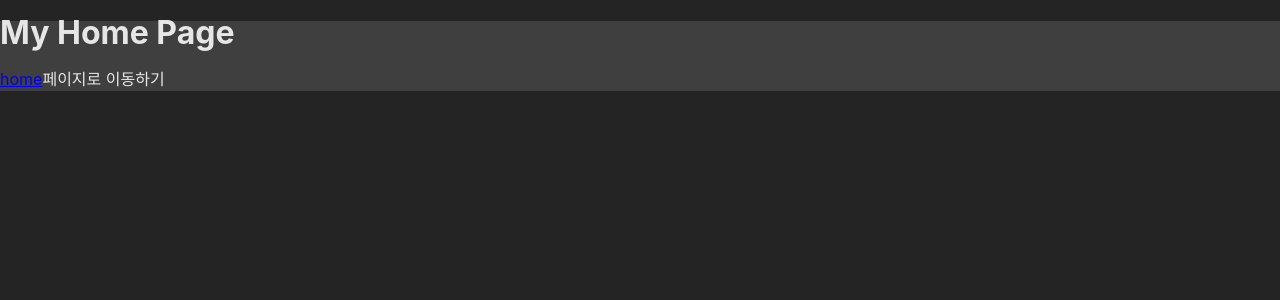
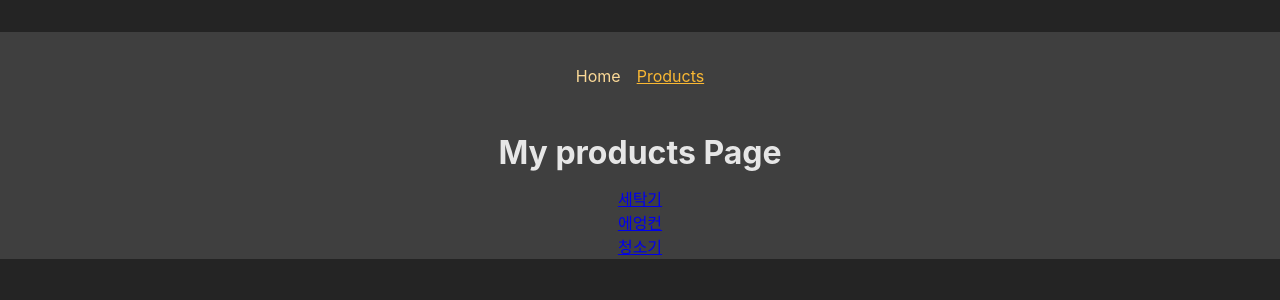
Before and after one commit to binwoojoo/react-study202406, a React (Create React App) app: page /products in a window 1280 px wide. Shown: the top 300 px of the page. Built offline with nearby package versions, Linux system fonts and the light colour scheme.

Commit message:
동적 라우팅

```diff
--- a/src/App.js
+++ b/src/App.js
@@ -1,17 +1,27 @@
 import React from "react";
 import Home from "./components/RouteExample/pages/home";
 import Products from "./components/RouteExample/pages/Products";
-import { createBrowserRouter,RouterProvider } from "react-router-dom";
+import RootLayout from "./components/RouteExample/layout/RootLayout";
+import { createBrowserRouter, RouterProvider } from "react-router-dom";
+import ErrorPage from "./components/RouteExample/pages/ErrorPage";
+import ProductDetail from "./components/RouteExample/pages/ProductDetail";
 
+// 라우터 설정
 const router = createBrowserRouter([
-  { path: "/", element:<Home /> },
-  { path: "/products", element:<Products/> }
+  {
+    path: "/",
+    element: <RootLayout />,
+    errorElement: <ErrorPage />,
+    children: [
+      { index: true, element: <Home /> },
+      { path: "products", element: <Products /> },
+      { path: "products/:prodId/page/:pageNo", element: <ProductDetail /> },
+    ],
+  },
 ]);
 
 const App = () => {
-  return (
-   <RouterProvider router={router}/>
-  );
+  return <RouterProvider router={router} />;
 };
 
 export default App;
--- /dev/null
+++ b/src/components/RouteExample/layout/MainNavigaion.js
@@ -0,0 +1,33 @@
+import React from "react";
+import { NavLink } from "react-router-dom";
+import styles from "./MainNavigaion.module.scss";
+
+const MainNavigation = () => {
+  const activeFn = ({ isActive }) => {
+    // NavLink 컴포넌트에 className 프롭스에 함수를 전달하면
+    // 첫번째 파라미터에 어떤 객체 정보를 준다.
+    // console.log(aa);
+    return isActive ? styles.active : undefined;
+  };
+
+  return (
+    <header className={styles.header}>
+      <nav>
+        <ul className={styles.list}>
+          <li>
+            <NavLink to="" className={activeFn} end>
+              Home
+            </NavLink>
+          </li>
+          <li>
+            <NavLink to="products" className={activeFn} end>
+              Products
+            </NavLink>
+          </li>
+        </ul>
+      </nav>
+    </header>
+  );
+};
+
+export default MainNavigation;
--- /dev/null
+++ b/src/components/RouteExample/layout/MainNavigaion.module.scss
@@ -0,0 +1,23 @@
+.header {
+  max-width: 60rem;
+  margin: auto;
+  padding: 2rem;
+  display: flex;
+  justify-content: center;
+}
+
+.list {
+  display: flex;
+  gap: 1rem;
+
+  a {
+    text-decoration: none;
+    color: var(--color-primary-400);
+
+    &:hover,
+    &.active {
+      color: var(--color-primary-800);
+      text-decoration: underline;
+    }
+  }
+}
--- /dev/null
+++ b/src/components/RouteExample/layout/RootLayout.js
@@ -0,0 +1,17 @@
+import React from "react";
+import { Outlet } from "react-router-dom";
+import MainNavigation from "./MainNavigaion"
+
+const RootLayout = () => {
+  return (
+    <>
+      <div>
+        <MainNavigation />
+        {/* { RootLayout의 children들이 Outlet으로 출력됨} */}
+        <Outlet />
+      </div>
+    </>
+  );
+};
+
+export default RootLayout;
--- /dev/null
+++ b/src/components/RouteExample/pages/ErrorPage.js
@@ -0,0 +1,16 @@
+import React from "react";
+import MainNavigation from "../layout/MainNavigaion";
+
+const ErrorPage = () => {
+  return (
+    <>
+      <MainNavigation />
+      <main>
+        <h1>페이지를 찾을 수 없습니다</h1>
+        <p>요청하신 페이지의 주소를 다시 확인해주세요</p>
+      </main>
+    </>
+  );
+};
+
+export default ErrorPage;
--- /dev/null
+++ b/src/components/RouteExample/pages/ProductDetail.js
@@ -0,0 +1,19 @@
+import React from 'react';
+import { useParams } from 'react-router-dom';
+
+const ProductDetail = () => {
+  // 주소에 전달된 파라미터 읽기
+  const params = useParams();
+  console.log(params);
+
+  return (
+    <>
+      <h1>제품 상세보기 화면</h1>
+      <p>
+        제품ID: {params.prodId}, 페이지번호: {params.pageNo}
+      </p>
+    </>
+  );
+};
+
+export default ProductDetail;
--- a/src/components/RouteExample/pages/Products.js
+++ b/src/components/RouteExample/pages/Products.js
@@ -1,14 +1,27 @@
 import React from "react";
-import { Link } from 'react-router-dom';
+import { Link } from "react-router-dom";
+
+const DUMMY_PRODUCTS = [
+  { id: "p1", name: "세탁기" },
+  { id: "p2", name: "에엉컨" },
+  { id: "p3", name: "청소기" },
+];
 
 const Products = () => {
   console.log("products!");
   return (
     <>
-      <h1>My Home Page</h1>
-      <p>
-        <Link to="/">home</Link>페이지로 이동하기
-      </p>
+      <h1>My products Page</h1>
+      <ul>
+        {DUMMY_PRODUCTS.map((prod) =>
+          <li key={prod.id}>
+            <Link to={`${prod.id}/page/10`}>{prod.name}</Link>
+          </li>
+        )}
+      </ul>
+      {/* <p>
+        <Link to="..">home</Link>페이지로 이동하기
+      </p> */}
     </>
   );
 };
--- a/src/components/RouteExample/pages/home.js
+++ b/src/components/RouteExample/pages/home.js
@@ -7,7 +7,7 @@
     <>
       <h1>My Home Page</h1>
       <p>
-        <Link to="/products">Products</Link>페이지로 이동하기
+        <Link to="products">Products</Link>페이지로 이동하기
       </p>
     </>
   );
--- a/src/index.css
+++ b/src/index.css
@@ -56,6 +56,8 @@
 
 body {
   margin: 0;
+  margin: 2rem auto;
+  text-align: center;
 }
 
 ul {
```
